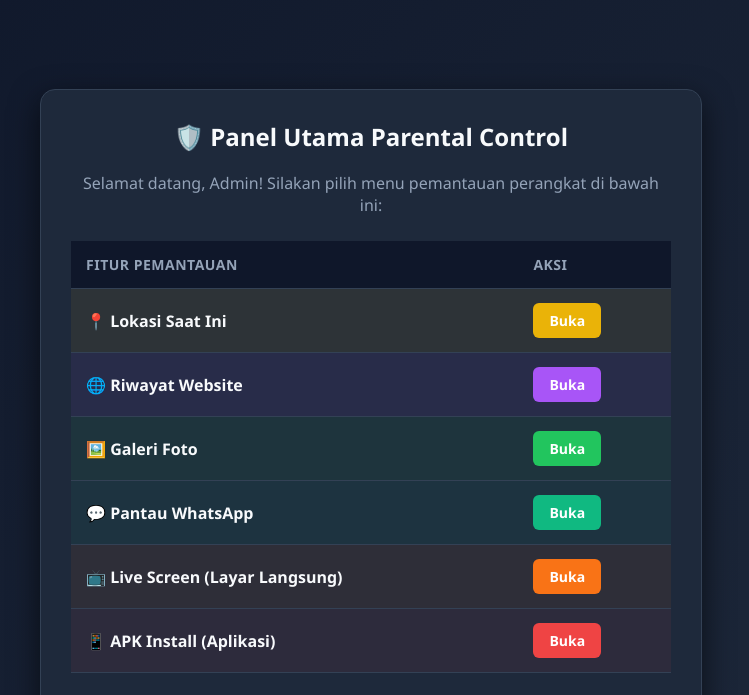
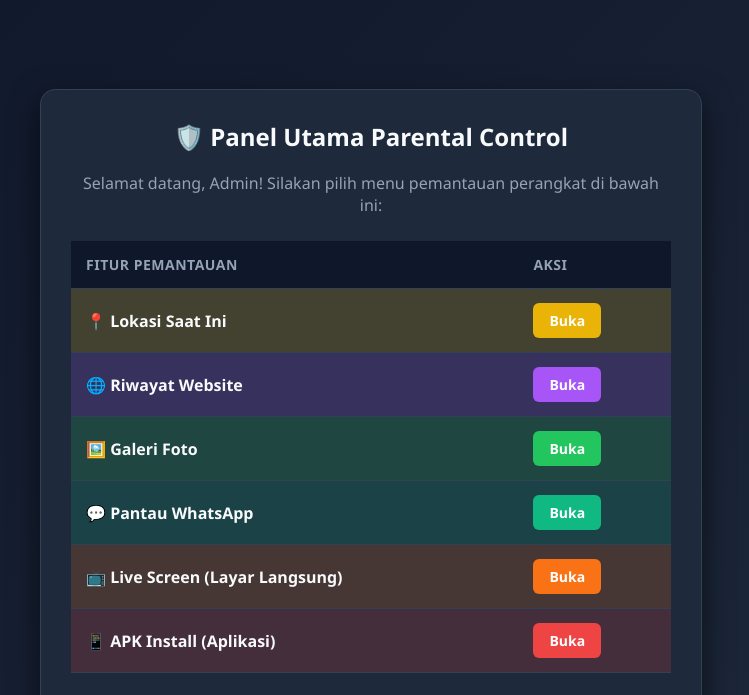
Before and after one commit to jhonycris90258/web-sederhana, a website: page public/dashboard.html in a window 1280 px wide. Shown: the top 695 px of the page, without its empty margins (269-1018 px from the left). Drawn offline with Linux system fonts and the light colour scheme.

Commit message:
Update dashboard.html

```diff
--- a/public/dashboard.html
+++ b/public/dashboard.html
@@ -68,13 +68,13 @@
         .btn-oranye { background-color: #f97316; }
         .btn-merah { background-color: #ef4444; }
 
-        /* Warna Aksen Latar Baris (Row Glow) */
-        tr.row-lokasi { background-color: rgba(234, 179, 8, 0.07); }
-        tr.row-riwayat { background-color: rgba(168, 85, 247, 0.07); }
-        tr.row-galeri { background-color: rgba(34, 197, 94, 0.07); }
-        tr.row-wa { background-color: rgba(16, 185, 129, 0.07); }
-        tr.row-live { background-color: rgba(249, 115, 22, 0.07); }
-        tr.row-apk { background-color: rgba(239, 68, 68, 0.07); }
+        /* Warna Aksen Latar Baris (Dibuat Lebih Terang/Pekat Dikit) */
+        tr.row-lokasi { background-color: rgba(234, 179, 8, 0.18); }
+        tr.row-riwayat { background-color: rgba(168, 85, 247, 0.18); }
+        tr.row-galeri { background-color: rgba(34, 197, 94, 0.18); }
+        tr.row-wa { background-color: rgba(16, 185, 129, 0.18); }
+        tr.row-live { background-color: rgba(249, 115, 22, 0.18); }
+        tr.row-apk { background-color: rgba(239, 68, 68, 0.18); }
 
         .logout-container {
             text-align: center;
```
